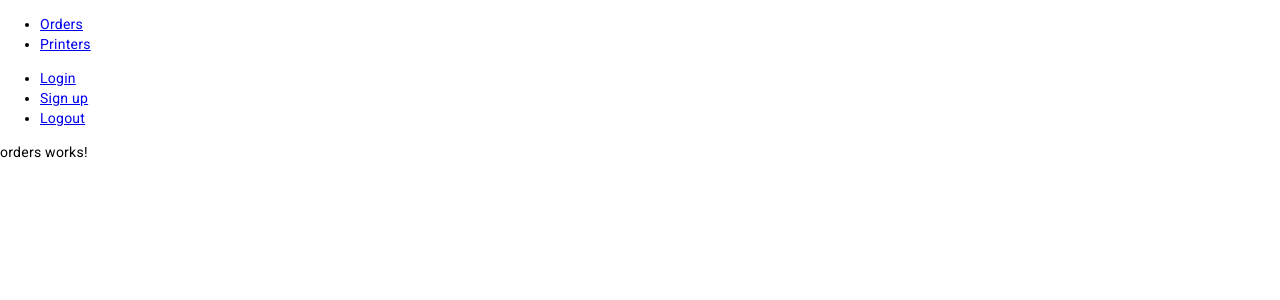
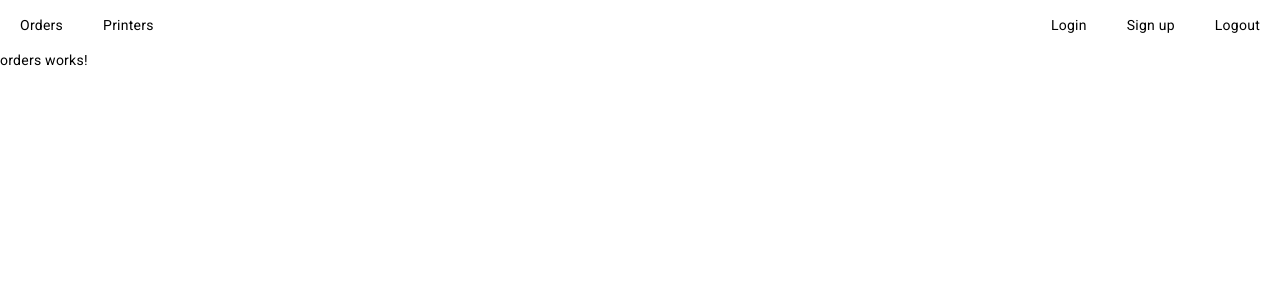
Before and after one commit to kurylek/LocalManager, an Angular app in the folder Frontend/: page / in a window 1280 px wide. Shown: the top 300 px of the page. Built offline with nearby package versions, Linux system fonts and the light colour scheme.

Commit message:
Add some header styling

```diff
--- a/Frontend/src/app/components/header/header.component.css
+++ b/Frontend/src/app/components/header/header.component.css
@@ -0,0 +1,19 @@
+ul {
+    list-style: none;
+    padding: 0;
+    margin: 0;
+}
+
+li {
+    display: inline-block;
+    padding: 15px 20px 15px;
+}
+
+.right-menu {
+    float: right;
+}
+
+a {
+    text-decoration: none;
+    color: #000000;
+}
--- a/Frontend/src/app/components/header/header.component.html
+++ b/Frontend/src/app/components/header/header.component.html
@@ -1,10 +1,7 @@
 <ul>
-    <li><a routerLink="/">Orders</a></li>
-    <li><a routerLink="/printers">Printers</a></li>
+    <a routerLink="/"><li>Orders</li></a>
+    <a routerLink="/printers"><li>Printers</li></a>
+    <a routerLink="/"><li class="right-menu">Logout</li></a>
+    <a routerLink="/"><li class="right-menu">Sign up</li></a>
+    <a routerLink="/"><li class="right-menu">Login</li></a>
 </ul>
-
-<ul>
-    <li><a routerLink="/">Login</a></li>
-    <li><a routerLink="/">Sign up</a></li>
-    <li><a routerLink="/">Logout</a></li>
-</ul>
```
